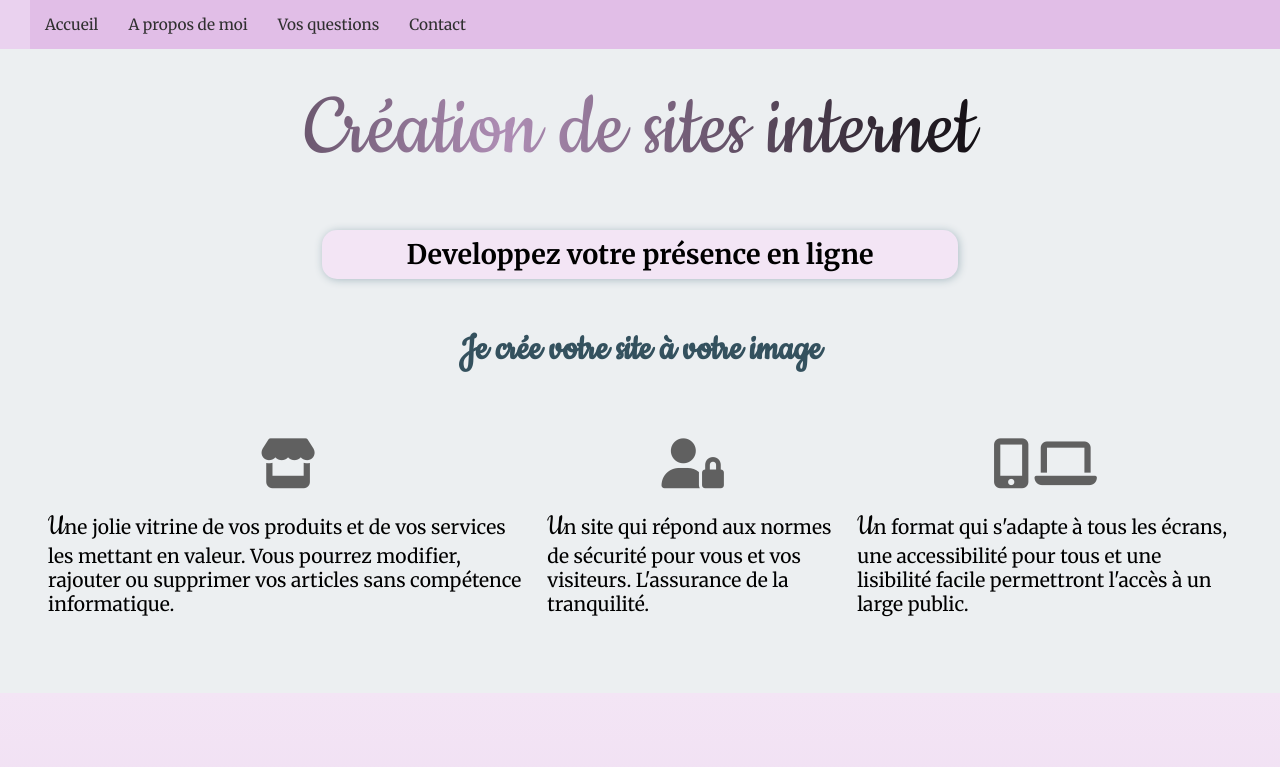
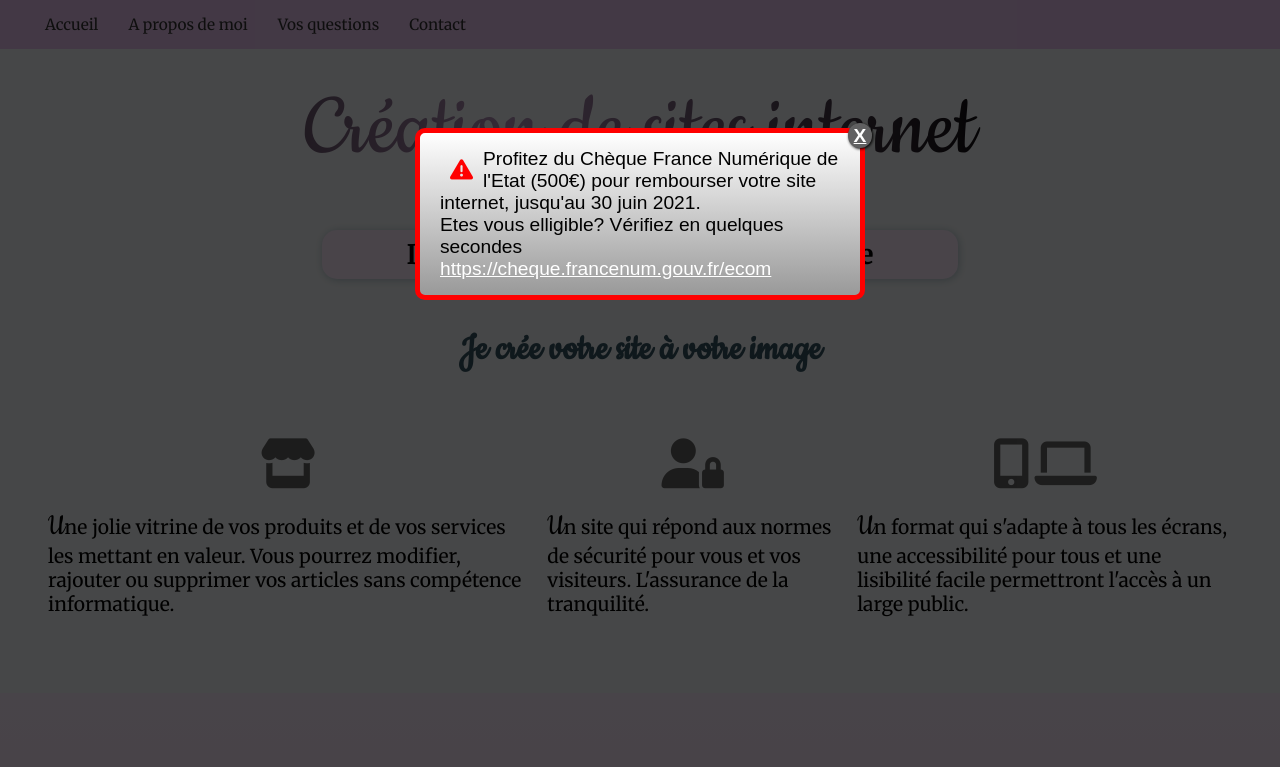
Before and after one commit to mostuf/portfolio, a website: page portfolio/FrontEnd/index.html in a window 1280 px wide. Shown: the top 767 px of the page. Drawn offline with Linux system fonts and the light colour scheme.

Commit message:
mise en place de la modal pour la prime de 500€

```diff
--- a/portfolio/FrontEnd/index.html
+++ b/portfolio/FrontEnd/index.html
@@ -19,25 +19,24 @@
     <link href="https://fonts.googleapis.com/css2?family=Merriweather:ital,wght@0,400;0,700;1,900&display=swap"
         rel="stylesheet">
     <link href="https://fonts.googleapis.com/css2?family=Cookie&display=swap" rel="stylesheet">
+
     <link rel="stylesheet" href="style.css">
 
     <title>Portfolio Aurore</title>
 </head>
 
-<body>
-
-
-<div onload="window.location.href = '#openModal';">
-    <div id="openModal" class="modalDialog">
-        <div>
-            <a href="#close" title="Close" class="close">Accéder au site</a>
-            <h2>Ma petite Modal Box</h2>
-            <p>Voic ma modalbox!!!</p>
-            <p>Alors !!bien ou bien!!</p>
+<body onload="window.location.href= '#openModal';">
+    <div class="modalTmp">
+        <div id="openModal" class="modalDialog">
+            <div>
+                <a href="#close" title="Close" class="close">X</a>
+                <i class="fas fa-exclamation-triangle"></i>
+                <p>Profitez du Chèque France Numérique de l'Etat (500€) pour rembourser votre site internet, jusqu'au 30 juin 2021. </p>
+                <p>Etes vous elligible? Vérifiez en quelques secondes</p>
+                <a href="https://cheque.francenum.gouv.fr/ecom/" class="linkGouv" > https://cheque.francenum.gouv.fr/ecom</a>
+            </div>
         </div>
     </div>
-</div>
-
 
     <header>
         <nav>
@@ -380,6 +379,7 @@
 
 
 
+
 </body>
 
 </html>
--- a/portfolio/FrontEnd/main.scss
+++ b/portfolio/FrontEnd/main.scss
@@ -69,6 +69,74 @@ body {
     margin: 0;
     padding: 0;
 }
+
+//modal
+.modalDialog {
+	position: fixed;
+	font-family: Arial, Helvetica, sans-serif;
+	top: 0;
+	right: 0;
+	bottom: 0;
+	left: 0;
+	background: rgba(0,0,0,0.7);
+	z-index: 99999;
+	opacity:0;
+	-webkit-transition: opacity 400ms ease-in;
+	-moz-transition: opacity 400ms ease-in;
+	transition: opacity 400ms ease-in;
+	pointer-events: none;
+}
+.modalDialog:target {
+	opacity:1;
+	pointer-events: auto;
+}
+
+.modalDialog > div {
+	width: 400px;
+    border: 5px solid #ff0000;
+	position: relative;
+	margin: 10% auto;
+	padding: 15px 20px;
+	border-radius: 10px;
+	background: #fff;
+	background: -moz-linear-gradient(#fff, #999);
+	background: -webkit-linear-gradient(#fff, #999);
+	background: -o-linear-gradient(#fff, #999);
+    & a{
+        color: #fff;
+        text-decoration: underline;
+        &:hover{
+            color: #123456;
+        }
+    }
+    & .fas{
+        color: #ff0000;
+        float:left;
+        padding: 10px;
+        font-size: 1.2rem;
+    }
+}
+.close {
+	background: #606061;
+	color: #FFFFFF;
+	line-height: 25px;
+	position: absolute;
+	right: -12px;
+	text-align: center;
+	top: -10px;
+	width: 24px;
+	text-decoration: none;
+	font-weight: bold;
+	-webkit-border-radius: 12px;
+	-moz-border-radius: 12px;
+	border-radius: 12px;
+	-moz-box-shadow: 1px 1px 3px #000;
+	-webkit-box-shadow: 1px 1px 3px #000;
+	box-shadow: 1px 1px 3px #000;
+}
+
+
+.close:hover { background: #edff47; }
 
 .block {
     padding: 6rem 3% 3rem 3%;
@@ -440,56 +508,6 @@ label{
 }
 
 
-.modalDialog {
-    position: fixed;
-    font-family: Arial, Helvetica, sans-serif;
-    top: 0;
-    right: 0;
-    bottom: 0;
-    left: 0;
-    background: rgba(0,0,0,0.8);
-    z-index: 99999;
-    opacity:0;
-    -webkit-transition: opacity 400ms ease-in;
-    -moz-transition: opacity 400ms ease-in;
-    transition: opacity 400ms ease-in;
-    pointer-events: none;
-}
-.modalDialog:target {
-    opacity:1;
-    pointer-events: auto;
-}
-
-.modalDialog > div {
-    width: 400px;
-    position: relative;
-    margin: 10% auto;
-    padding: 5px 20px 13px 20px;
-    border-radius: 10px;
-    background: #fff;
-    background: -moz-linear-gradient(#fff, #999);
-    background: -webkit-linear-gradient(#fff, #999);
-    background: -o-linear-gradient(#fff, #999);
-}
-
-.close {
-    background: #606061;
-    color: #FFFFFF;
-    line-height: 25px;
-    text-align: center;
-    float: right;
-    width: 112px;
-    text-decoration: none;
-    font-weight: bold;
-    -webkit-border-radius: 12px;
-    -moz-border-radius: 12px;
-    border-radius: 12px;
-    -moz-box-shadow: 1px 1px 3px #000;
-    -webkit-box-shadow: 1px 1px 3px #000;
-    box-shadow: 1px 1px 3px #000;
-}
-
-.close:hover { background: #00d9ff; }
 //responsive
 
 @media all and (min-width: 650px) {
```
Also changed, not shown: portfolio/FrontEnd/presentation.html (+1 -1 lines), portfolio/FrontEnd/popUp.js (deleted), portfolio/FrontEnd/style.css, 2 other files.
